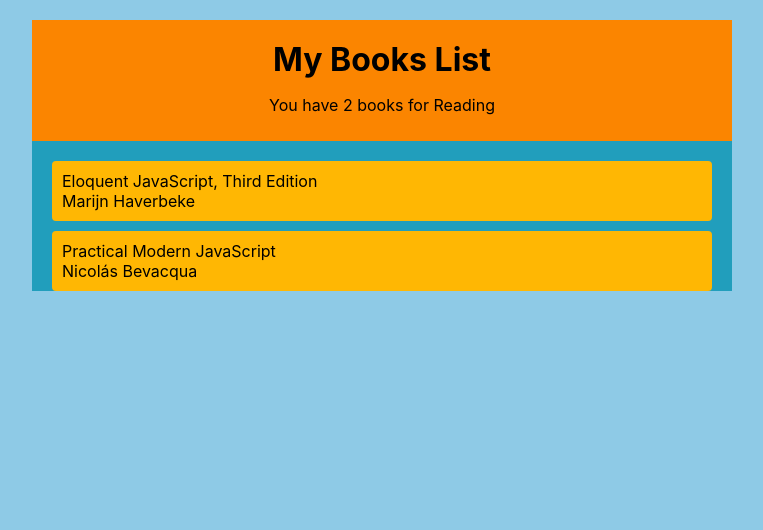
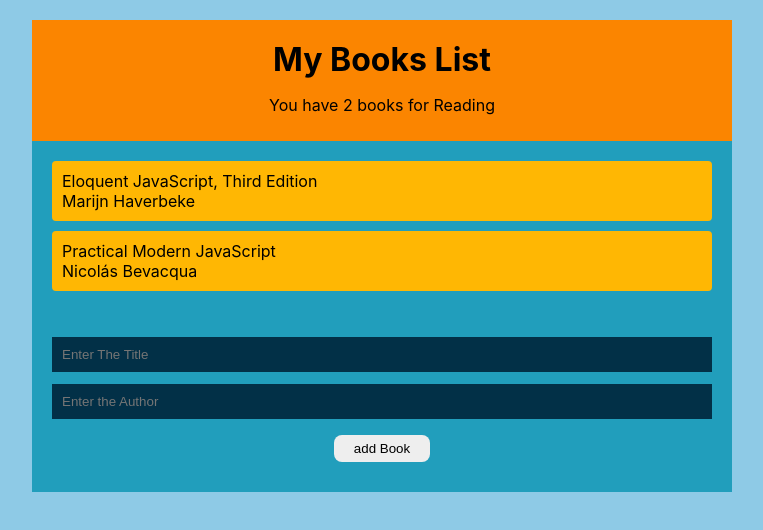
Before and after one commit to seyed-amir-mehrizi/book-shop, a React (Create React App) app in the folder book-shop/: page / in a window 1280 px wide. Shown: the top 530 px of the page, without its empty margins (258-1021 px from the left). Built offline with nearby package versions, Linux system fonts and the light colour scheme.

Commit message:
add book is handle

```diff
--- a/book-shop/src/App.js
+++ b/book-shop/src/App.js
@@ -2,12 +2,14 @@
 import BooksListContext from './context/BooksListContext';
 import Navbar from './components/Navbar';
 import BooksList from './components/BooksList';
+import BookForm from './components/BookForm';
 function App() {
   return (
     <div className="App">
       <BooksListContext>
         <Navbar />
         <BooksList />
+        <BookForm />
       </BooksListContext>
     </div>
   );
--- /dev/null
+++ b/book-shop/src/components/BookForm.js
@@ -0,0 +1,29 @@
+import React, { useState,useContext } from 'react';
+import { BookListProvider } from '../context/BooksListContext';
+
+function BookForm() {
+    const [title , setTitle] = useState('');
+    const [author , setAuthor] = useState('');
+    const {addBook} = useContext(BookListProvider);
+
+    const handleSubmit = (e)=>{
+        e.preventDefault();
+        addBook(title , author);
+        setAuthor('');
+        setTitle('');
+
+
+    }
+    return (
+        <div>
+            <form onSubmit={handleSubmit}>
+                <input type="text" placeholder="Enter The Title" value={title} onChange={(e)=>setTitle(e.target.value)} required/>
+                <input type="text" placeholder="Enter the Author" value={author} onChange={(e)=>setAuthor(e.target.value)} required/>
+                <input type="submit"  value="add Book"/>
+
+            </form>
+        </div>
+    )
+}
+
+export default BookForm
--- a/book-shop/src/context/BooksListContext.js
+++ b/book-shop/src/context/BooksListContext.js
@@ -18,7 +18,7 @@
     ]);
 
     const addBook = (title , author) => {
-        setBook([books] , {title , author , id : uuid()})
+        setBook([...books , {title , author , id : uuid()}])
     }
 
     const removeBook = (id) => {
--- a/book-shop/src/index.css
+++ b/book-shop/src/index.css
@@ -65,3 +65,27 @@
  opacity: 0.7;
  text-decoration: line-through;
 }
+
+form{
+  padding: 20px;
+}
+
+input[type='text']{
+  width: 100%;
+  padding: 10px;
+  box-sizing: border-box;
+  margin: 6px 0;
+  background-color: #023047;
+  color: white;
+  border : 0;
+}
+input[type='submit']{
+
+  padding: 6px 20px;
+  display: block;
+  margin: 10px auto;
+  background: #eee;
+  border : 0;
+  border-radius: 8px;
+  cursor: pointer;
+}
```
